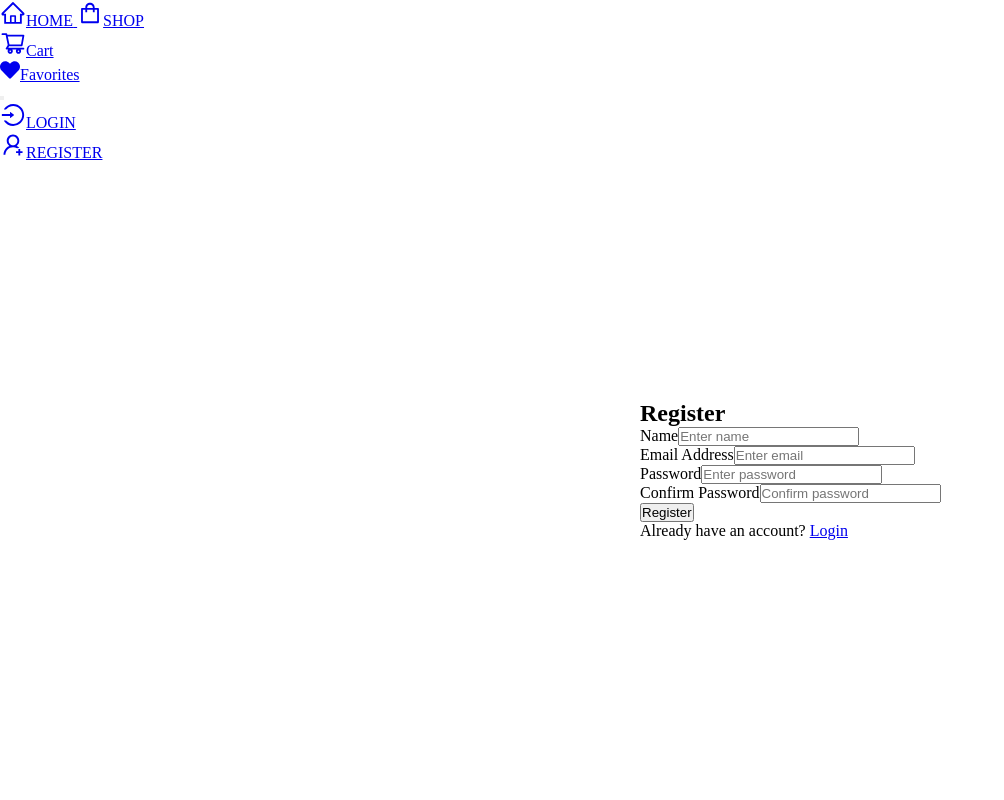
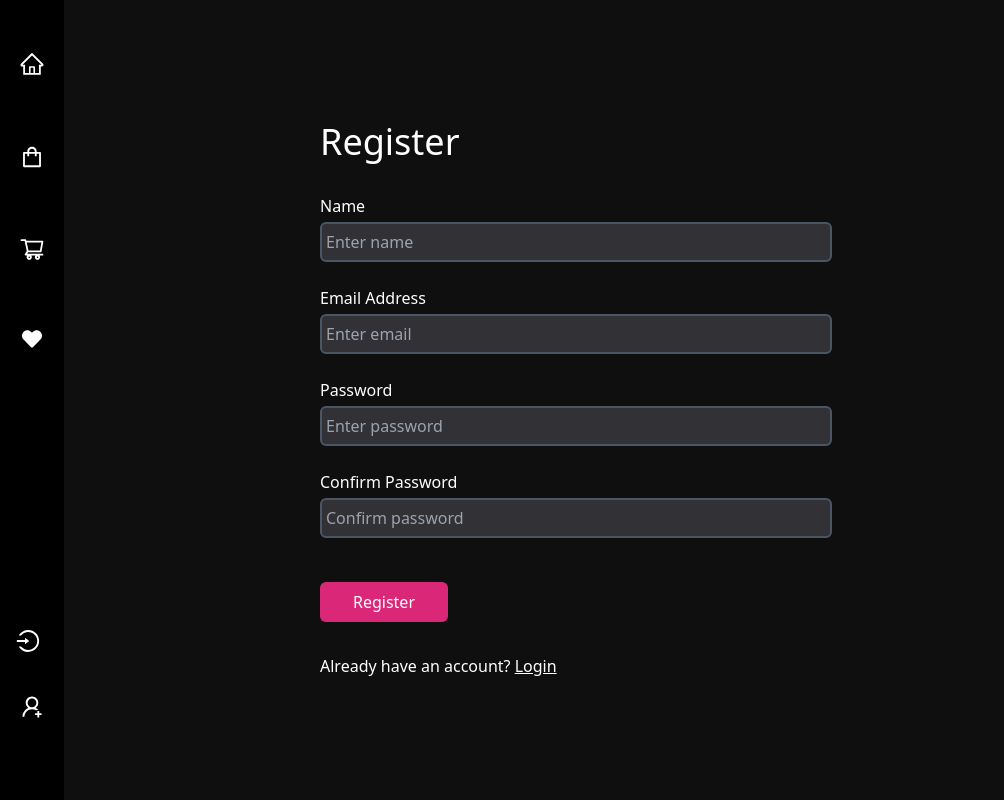
Before and after one commit to amitbhagat358/E-Commerce-Platform, a React (Vite) app in the folder frontend/: page /register in a window 1280 px wide. Shown: the whole page, without its empty margins (0-1004 px from the left). Built offline with nearby package versions, Linux system fonts and the light colour scheme.

Commit message:
Add styles to login and register component

```diff
--- a/frontend/package.json
+++ b/frontend/package.json
@@ -25,10 +25,13 @@
     "@types/react": "^18.3.3",
     "@types/react-dom": "^18.3.0",
     "@vitejs/plugin-react": "^4.3.1",
+    "autoprefixer": "^10.4.20",
     "eslint": "^8.57.0",
     "eslint-plugin-react": "^7.34.2",
     "eslint-plugin-react-hooks": "^4.6.2",
     "eslint-plugin-react-refresh": "^0.4.7",
+    "postcss": "^8.4.47",
+    "tailwindcss": "^3.4.13",
     "vite": "^5.3.1"
   }
 }
--- /dev/null
+++ b/frontend/postcss.config.js
@@ -0,0 +1,6 @@
+export default {
+  plugins: {
+    tailwindcss: {},
+    autoprefixer: {}
+  }
+};
--- a/frontend/src/App.css
+++ /dev/null
@@ -1,83 +0,0 @@
-:root{
-  --font-body: -apple-system, BlinkMacSystemFont, 'Segoe UI', Roboto, Oxygen, Ubuntu, Cantarell, 'Open Sans', 'Helvetica Neue', sans-serif;;
-  --font-head: inherit;
-  --font-mono: 'SFMono-Regular', Consolas, 'Liberation Mono', Menlo, Courier, monospace;
-
-  --text-color: white;
-  --heading-color: inherit;
-  --light-text-color: #707682;
-  --page-background: white;
-  --element-background: #393E46;
-  --border-color: #F0F0F0;
-  --accent-color: #00ADB5;
-  --contrast-color: #EEEEEE;
-  --invalid-color: #DC2F2F;
-}
-
-*{
-  margin: 0;
-  padding: 0;
-  box-sizing: border-box;
-}
-
-body{
-  width:100%;
-  height: 100%;
-  background-color: var(--page-background);
-}
-
-.react-icons {
-  min-width: 20px;
-  min-height: 20px;
-}
-
-
-.navbar{
-  height:60px;
-  width:100%;
-  position:fixed;
-  display:flex;
-  justify-content: center;
-  align-items: center;
-  gap:10vw;
-  border-bottom: 1px solid var(--border-color);
-}
-
-
-.logo{
-  height:50px;
-  width:60px;
-  font-size: 40px;
-}
-
-.logo img{
-  height: 100%;
-  width:100%;
-}
-
-.searchbar{
-  height:40px;
-  font-size:16px;
-  padding: 5px;
-  display: flex;
-  justify-content: center;
-  align-items: center;
-  border: 1px solid var(--border-color);
-  border-radius: 100px;
-}
-
-.searchInput{
-  width:50vw;
-  min-width: 400px;
-  height:100%;
-  font-size:16px;
-  padding-left:10px;
-  outline: none;
-  border:none;
-}
-
-
-.login{
-  padding-top:100px;
-
-}
--- a/frontend/src/App.jsx
+++ b/frontend/src/App.jsx
@@ -1,5 +1,4 @@
 import React from 'react'
-import './App.css'
 import Navbar from './Pages/Auth/navigation'
 import { Outlet } from "react-router-dom";
 
--- a/frontend/src/Pages/Auth/Login.jsx
+++ b/frontend/src/Pages/Auth/Login.jsx
@@ -46,41 +46,46 @@ const Login = () => {
   }
 
   return (
-    <div className='login'>
-      <div>
-        <h1> Sign In </h1>
+    <div className='login w-screen h-screen flex justify-center items-center '>
+      <div className='flex flex-col justify-center items-center gap-16 w-[50%] p-12 rounded-xl '>
+        <h1 className='w-full font-medium text-5xl text-start'> Sign In </h1>
 
-        <form onSubmit={submitHandler}>
-          <div>
+        <form onSubmit={submitHandler} className='w-full flex flex-col gap-8'>
+          <div className='flex flex-col gap-2'>
             <label htmlFor="email"> Email Address</label>
             <input
               type="email"
               id="email"
+              placeholder='Enter email'
               value={email}
               onChange={(e) => setEmail(e.target.value)}
+              className='h-10 w-[80%] bg-[#323236] text-white border-2 border-gray-600  outline-none p-1  rounded-md'
             />
           </div>
-          <div>
+          <div className='flex flex-col gap-2'>
             <label htmlFor="password">  Password</label>
             <input
               type="password"
               id="password"
+              placeholder='Enter Passwrod'
               value={password}
               onChange={(e) => setPassword(e.target.value)}
+              className='h-10 w-[80%] bg-[#323236] text-white border-2 border-gray-600 outline-none p-1  rounded-md'
             />
           </div>
 
-          <button disabled={isLoading} type='submit'>
-            {isLoading? "Signing In..." : "Sign In"}
+          <button disabled={isLoading} type='submit' className='flex justify-center items-center w-32  h-10 mt-5 bg-pink-600 hover:border-2 hover:border-white rounded-md'>
+            {isLoading ? "Signing In..." : "Sign In"}
           </button>
         </form>
-        <div >
+        <div className='w-full'>
             <p>
-              New Customer?{" "}
+              New Customer?
               <Link
                 to={redirect ? `/register?redirect=${redirect}` : "/register"}
+                className='ml-5 underline'
               >
-                Register
+                Register Here
               </Link>
             </p>
           </div>
--- a/frontend/src/Pages/Auth/Register.jsx
+++ b/frontend/src/Pages/Auth/Register.jsx
@@ -1,15 +1,15 @@
-import { useState, useEffect } from "react";
-import { Link, useLocation, useNavigate } from "react-router-dom";
-import { useDispatch, useSelector } from "react-redux";
-import { useRegisterMutation } from "../../Redux/api/usersApiSlice";
-import { setCredentials } from "../../Redux/features/auth/authSlice";
-import { toast } from "react-toastify";
+import { useState, useEffect } from 'react';
+import { Link, useLocation, useNavigate } from 'react-router-dom';
+import { useDispatch, useSelector } from 'react-redux';
+import { useRegisterMutation } from '../../Redux/api/usersApiSlice';
+import { setCredentials } from '../../Redux/features/auth/authSlice';
+import { toast } from 'react-toastify';
 
 const Register = () => {
-  const [username, setName] = useState("");
-  const [email, setEmail] = useState("");
-  const [password, setPassword] = useState("");
-  const [confirmPassword, setConfirmPassword] = useState("");
+  const [username, setName] = useState('');
+  const [email, setEmail] = useState('');
+  const [password, setPassword] = useState('');
+  const [confirmPassword, setConfirmPassword] = useState('');
 
   const dispatch = useDispatch();
   const navigate = useNavigate();
@@ -20,7 +20,7 @@ const Register = () => {
 
   const { search } = useLocation();
   const sp = new URLSearchParams(search);
-  const redirect = sp.get("redirect") || "/";
+  const redirect = sp.get('redirect') || '/';
 
   useEffect(() => {
     if (userInfo) {
@@ -32,111 +32,92 @@ const Register = () => {
     e.preventDefault();
 
     if (password !== confirmPassword) {
-      toast.error("Passwords do not match");
+      toast.error('Passwords do not match');
     } else {
       try {
         const res = await register({ username, email, password }).unwrap();
         dispatch(setCredentials({ ...res }));
         navigate(redirect);
-        toast.success("User successfully registered");
+        toast.success('User successfully registered');
       } catch (err) {
-        console.log(err);
-        toast.error(err.data.message);
+        toast.error(err.data);
       }
     }
   };
 
   return (
-    <section style={{position: 'absolute', left: '50%', top:'50%'}}>
-      <div >
-        <h1>Register</h1>
+    <section className="flex flex-col justify-center items-center w-screen h-screen gap-8">
+      <div className="flex flex-col w-1/2 gap-8">
+        <h1 className="text-4xl">Register</h1>
 
-        <form onSubmit={submitHandler}>
-          <div >
-            <label
-              htmlFor="name"
-            >
-              Name
-            </label>
+        <form onSubmit={submitHandler} className="flex flex-col gap-6">
+          <div className="flex flex-col gap-1">
+            <label htmlFor="name">Name</label>
             <input
               type="text"
               id="name"
               placeholder="Enter name"
               value={username}
               onChange={(e) => setName(e.target.value)}
+              className="h-10 w-[80%] bg-[#323236] text-white border-2 border-gray-600  outline-none p-1  rounded-md"
             />
           </div>
 
-          <div >
-            <label
-              htmlFor="email"
-            >
-              Email Address
-            </label>
+          <div className="flex flex-col gap-1">
+            <label htmlFor="email">Email Address</label>
             <input
               type="email"
               id="email"
               placeholder="Enter email"
               value={email}
               onChange={(e) => setEmail(e.target.value)}
+              className="h-10 w-[80%] bg-[#323236] text-white border-2 border-gray-600  outline-none p-1  rounded-md"
             />
           </div>
 
-          <div>
-            <label
-              htmlFor="password"
-            >
-              Password
-            </label>
+          <div className="flex flex-col gap-1">
+            <label htmlFor="password">Password</label>
             <input
               type="password"
               id="password"
               placeholder="Enter password"
               value={password}
               onChange={(e) => setPassword(e.target.value)}
+              className="h-10 w-[80%] bg-[#323236] text-white border-2 border-gray-600  outline-none p-1  rounded-md"
             />
           </div>
 
-          <div>
-            <label
-              htmlFor="confirmPassword"
-            >
-              Confirm Password
-            </label>
+          <div className="flex flex-col gap-1">
+            <label htmlFor="confirmPassword">Confirm Password</label>
             <input
               type="password"
               id="confirmPassword"
               placeholder="Confirm password"
               value={confirmPassword}
               onChange={(e) => setConfirmPassword(e.target.value)}
+              className="h-10 w-[80%] bg-[#323236] text-white border-2 border-gray-600  outline-none p-1  rounded-md"
             />
           </div>
 
           <button
             disabled={isLoading}
             type="submit"
+            className="flex justify-center items-center w-32  h-10 mt-5 bg-pink-600 hover:border-2 hover:border-white rounded-md"
           >
-            {isLoading ? "Registering..." : "Register"}
+            {isLoading ? 'Registering...' : 'Register'}
           </button>
 
-          {/* {isLoading && <Loader />} */}
         </form>
 
         <div>
           <p>
             Already have an account?{" "}
-            <Link
-              to={redirect ? `/login?redirect=${redirect}` : "/login"}
-            >
+            <Link to={redirect ? `/login?redirect=${redirect}` : '/login'} className='underline'>
               Login
             </Link>
           </p>
         </div>
       </div>
-      {/* <img
-        src="https://images.unsplash.com/photo-1576502200916-3808e07386a5?ixlib=rb-4.0.3&ixid=M3wxMjA3fDB8MHxwaG90by1wYWdlfHx8fGVufDB8fHx8fA%3D%3D&auto=format&fit=crop&w=2065&q=80"
-        alt=""
-      /> */}
     </section>
   );
 };
--- a/frontend/src/Pages/Auth/navigation.jsx
+++ b/frontend/src/Pages/Auth/navigation.jsx
@@ -9,15 +9,12 @@ import {
 import { FaHeart } from 'react-icons/fa';
 import { Link } from 'react-router-dom';
 import { useNavigate } from 'react-router-dom';
-// import './Navigation.css';
 import { useSelector, useDispatch } from 'react-redux';
 import { useLogoutMutation } from '../../Redux/api/usersApiSlice';
 import { logout } from '../../Redux/features/auth/authSlice';
-// import FavoritesCount from '../Products/FavoritesCount';
 
 const Navigation = () => {
   const { userInfo } = useSelector((state) => state.auth);
-  // const { cartItems } = useSelector((state) => state.cart);
 
   const [dropdownOpen, setDropdownOpen] = useState(false);
   const [showSidebar, setShowSidebar] = useState(false);
@@ -42,47 +39,49 @@ const Navigation = () => {
   };
 
   return (
-    <div style={{ zIndex: 9999 }}>
-      <div>
-        <Link to="/">
-          <AiOutlineHome size={26} />
-          <span>HOME</span>{' '}
+    <div
+      style={{ zIndex: 5 }}
+      className={`${
+        showSidebar ? 'hidden' : 'flex'
+      } xl:flex lg:flex flex-col text-white bg-[#000] w-16 h-[100vh]  fixed `}
+      id="navigation-container"
+    >
+      <div className="flex flex-col justify-evenly items-center fixed w-16 h-[50vh] space-y-4">
+        <Link to="/" className="flex items-center">
+          <AiOutlineHome className="" size={26} />
         </Link>
 
-        <Link to="/shop">
-          <AiOutlineShopping size={26} />
-          <span>SHOP</span>{' '}
+        <Link to="/shop" className="flex items-center">
+          <AiOutlineShopping className="" size={26} />
         </Link>
 
-        <Link to="/cart">
-          <div>
-            <AiOutlineShoppingCart size={26} />
-            <span>Cart</span>{' '}
-          </div>
-{/*
-          <div>
-            {cartItems.length > 0 && (
-              <span>
-                <span>{cartItems.reduce((a, c) => a + c.qty, 0)}</span>
-              </span>
-            )}
-          </div> */}
+        <Link to="/cart" className="flex items-center">
+          <AiOutlineShoppingCart className="" size={26} />
         </Link>
 
-        <Link to="/favorite">
-          <div>
-            <FaHeart size={20} />
-            <span>Favorites</span> {/* <FavoritesCount /> */}
+        <Link to="/favorite" className="flex relative">
+          <div className="flex justify-center items-center">
+            <FaHeart className="" size={20} />
           </div>
         </Link>
       </div>
 
-      <div className="relative">
-        <button onClick={toggleDropdown}>
-          {userInfo ? <span>{userInfo.username}</span> : <></>}
+      <div className="flex flex-col gap-5 fixed bottom-20 w-16 ">
+        <button
+          onClick={toggleDropdown}
+          className="flex items-center text-gray-800 focus:outline-none bg-red-700"
+        >
+          {userInfo ? (
+            <span className="text-white">{userInfo.username}</span>
+          ) : (
+            <></>
+          )}
           {userInfo && (
             <svg
               xmlns="http://www.w3.org/2000/svg"
+              className={`h-4 w-4 ml-1 ${
+                dropdownOpen ? 'transform rotate-180' : ''
+              }`}
               fill="none"
               viewBox="0 0 24 24"
               stroke="white"
@@ -98,50 +97,87 @@ const Navigation = () => {
         </button>
 
         {dropdownOpen && userInfo && (
-          <ul>
+          <ul
+            className={`absolute z-10 left-20 mt-2 space-y-2 bg-[#56565c] text-white ${
+              !userInfo.isAdmin ? '-top-20' : '-top-80'
+            } `}
+          >
             {userInfo.isAdmin && (
               <>
                 <li>
-                  <Link to="/admin/dashboard">Dashboard</Link>
+                  <Link
+                    to="/admin/dashboard"
+                    className="block px-4 py-2 hover:bg-gray-100 hover:text-black"
+                  >
+                    Dashboard
+                  </Link>
                 </li>
                 <li>
-                  <Link to="/admin/productlist">Products</Link>
+                  <Link
+                    to="/admin/productlist"
+                    className="block px-4 py-2 hover:bg-gray-100 hover:text-black"
+                  >
+                    Products
+                  </Link>
                 </li>
                 <li>
-                  <Link to="/admin/categorylist">Category</Link>
+                  <Link
+                    to="/admin/categorylist"
+                    className="block px-4 py-2 hover:bg-gray-100 hover:text-black"
+                  >
+                    Category
+                  </Link>
                 </li>
                 <li>
-                  <Link to="/admin/orderlist">Orders</Link>
+                  <Link
+                    to="/admin/orderlist"
+                    className="block px-4 py-2 hover:bg-gray-100 hover:text-black"
+                  >
+                    Orders
+                  </Link>
                 </li>
                 <li>
-                  <Link to="/admin/userlist">Users</Link>
+                  <Link
+                    to="/admin/userlist"
+                    className="block px-4 py-2 hover:bg-gray-100 hover:text-black"
+                  >
+                    Users
+                  </Link>
                 </li>
               </>
             )}
 
             <li>
-              <Link to="/profile">Profile</Link>
+              <Link
+                to="/profile"
+                className="block px-4 py-2 hover:bg-gray-100 hover:text-black"
+              >
+                Profile
+              </Link>
             </li>
             <li>
-              <button onClick={logoutHandler}>Logout</button>
+              <button
+                onClick={logoutHandler}
+                className="block w-full px-4 py-2 text-left hover:bg-gray-100 hover:text-black"
+              >
+                Logout
+              </button>
             </li>
           </ul>
         )}
         {!userInfo && (
-          <ul>
-            <li>
-              <Link to="/login">
-                <AiOutlineLogin size={26} />
-                <span>LOGIN</span>
+          <div className="flex flex-col gap-5 fixed bottom-20 w-16">
+            <div className="flex justify-center items-center">
+              <Link to="/login" className="flex items-center mt-5">
+                <AiOutlineLogin className="mr-2 mt-[4px]" size={26} />
               </Link>
-            </li>
-            <li>
-              <Link to="/register">
+            </div>
+            <div className="flex flex-col justify-center items-center">
+              <Link to="/register" className="flex items-center mt-5">
                 <AiOutlineUserAdd size={26} />
-                <span>REGISTER</span>
               </Link>
-            </li>
-          </ul>
+            </div>
+          </div>
         )}
       </div>
     </div>
--- a/frontend/src/Redux/store.js
+++ b/frontend/src/Redux/store.js
@@ -6,7 +6,7 @@ import authReducer from './features/auth/authSlice';
 const store = configureStore({
   reducer: {
     [apiSlice.reducerPath]: apiSlice.reducer,
-    auth: authReducer,
+    auth: authReducer
   },
 
   middleware: (getDefaultMiddleWare) =>
--- a/frontend/src/index.css
+++ b/frontend/src/index.css
@@ -0,0 +1,14 @@
+@tailwind base;
+@tailwind components;
+@tailwind utilities;
+
+
+body {
+  background: #0f0f10;
+  color: #fff;
+}
+
+input,
+textarea {
+  color: #000;
+}
```
Also changed, not shown: frontend/src/Pages/Auth/Navbar.jsx (deleted, +0 -78 lines), frontend/tailwind.config.js (added, +8 -0 lines), 2 other files (tests, documents, lock files or other folders).
